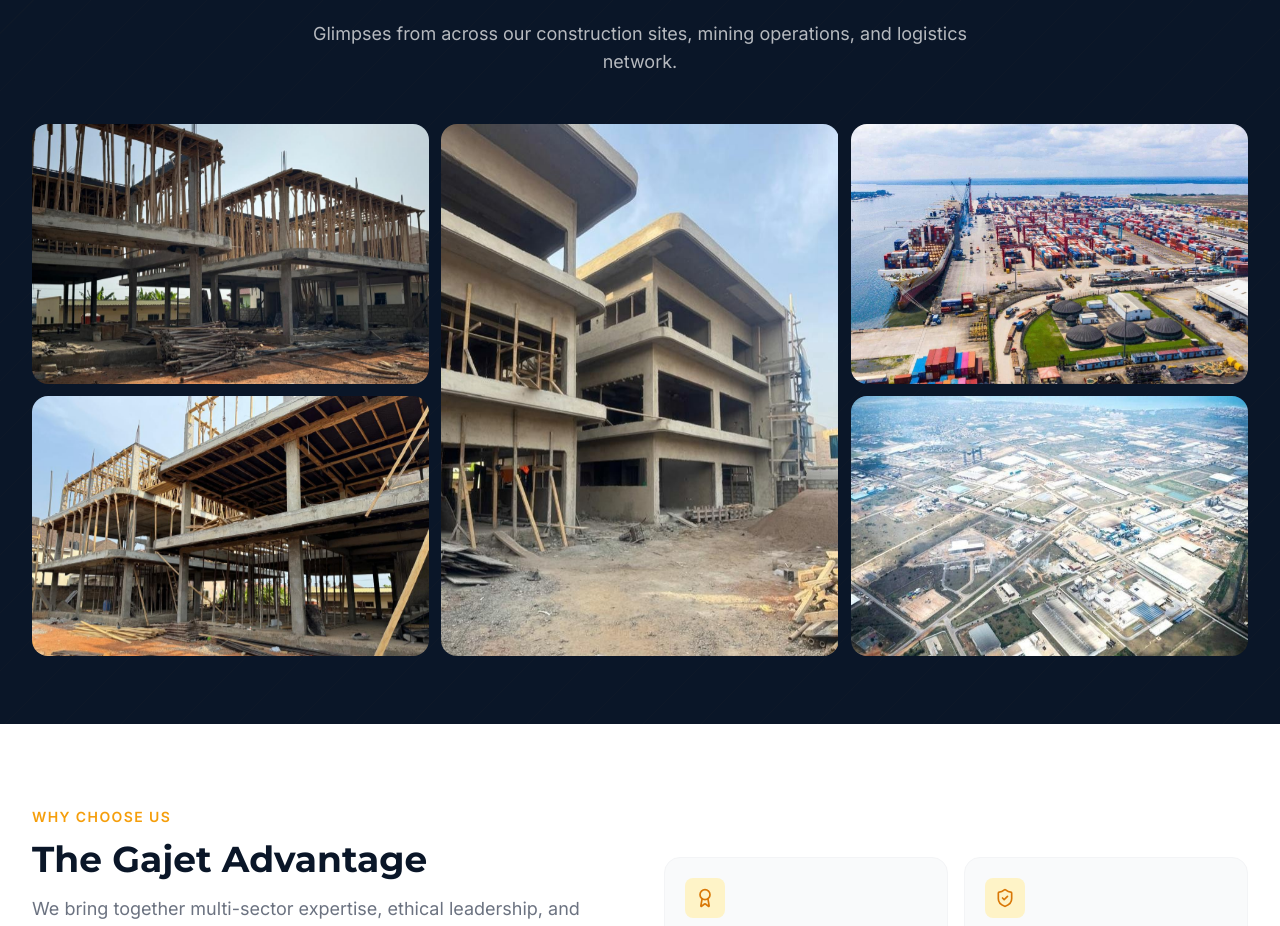
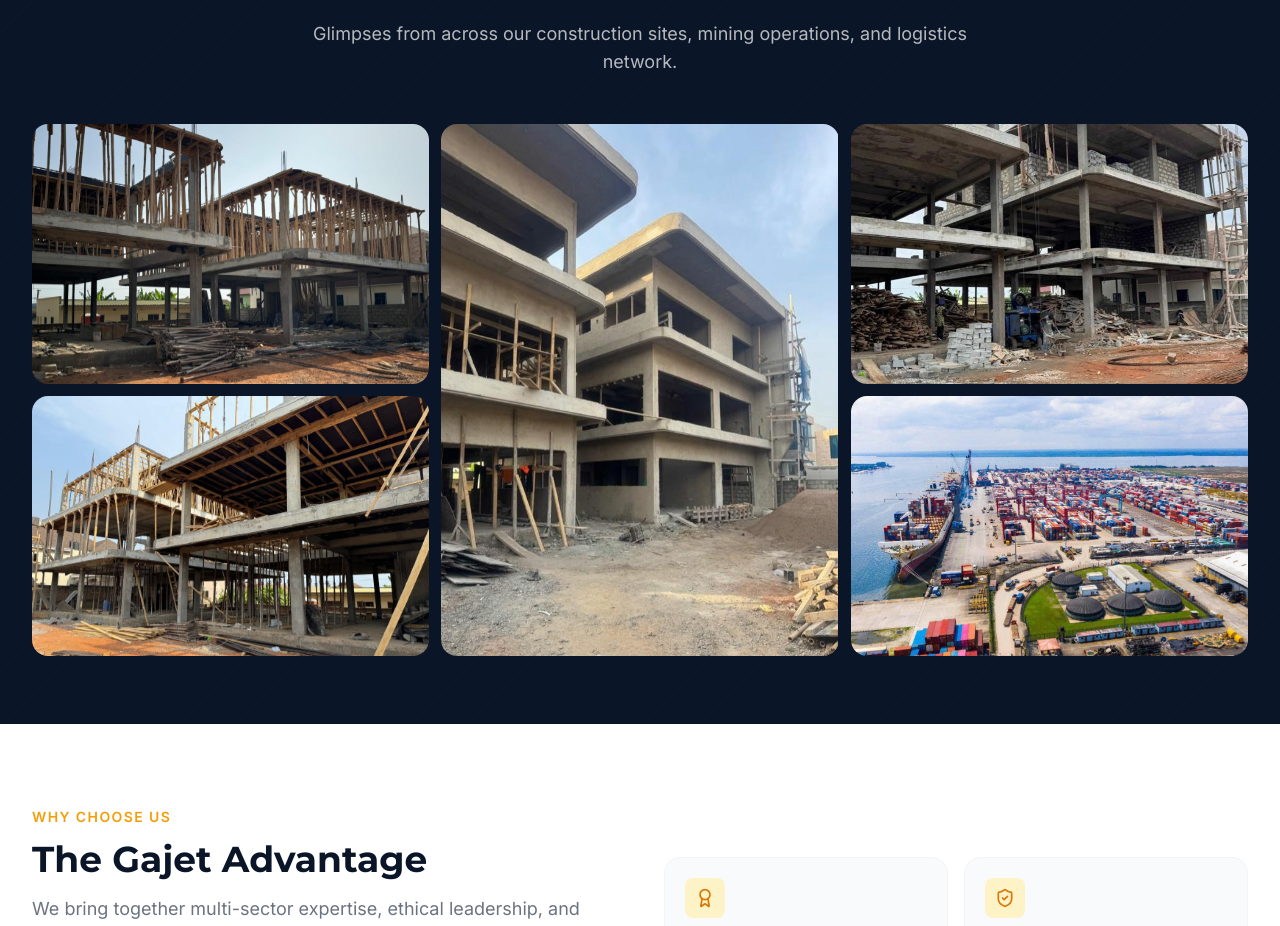
Before and after one commit to testingmic/gajetwebsite, a React (Vite) app: page / in a window 1280 px wide. Shown: the part 3270-4196 px from the top of the page. Built offline with nearby package versions, Linux system fonts and the light colour scheme.

Commit message:
Update image paths in images.js and Home.jsx: Correct gallery3 and gallery5 image references for improved consistency in the home section.

```diff
--- a/src/assets/images.js
+++ b/src/assets/images.js
@@ -24,9 +24,9 @@ export const HOME = {
   project3:   '/images/25.png', // home-project-3.jpg     — Featured project card 3
   gallery1:   '/images/10.jpeg', // home-gallery-1.jpg     — Gallery mosaic top-left (landscape)
   gallery2:   '/images/13.jpeg', // home-gallery-2.jpg     — Gallery mosaic top-right tall
-  gallery3:   '/images/5.jpeg', // home-gallery-3.jpg     — Gallery mosaic bottom-left
+  gallery3:   '/images/12.jpeg', // home-gallery-3.jpg     — Gallery mosaic bottom-left
   gallery4:   '/images/11.jpeg', // home-gallery-4.jpg     — Gallery mosaic bottom-center
-  gallery5:   '/images/2.jpeg', // home-gallery-5.jpg     — Gallery mosaic bottom-right
+  gallery5:   '/images/5.jpeg', // home-gallery-5.jpg     — Gallery mosaic bottom-right
   teamMember1: null, // team-member-1.jpg     — Team photo 1
   teamMember2: null, // team-member-2.jpg     — Team photo 2
   teamMember3: null, // team-member-3.jpg     — Team photo 3
--- a/src/pages/Home.jsx
+++ b/src/pages/Home.jsx
@@ -245,9 +245,9 @@ export default function Home() {
           <div className="grid grid-cols-2 md:grid-cols-3 gap-3 h-[480px] md:h-[520px]">
             <Animate variant="scale-sm" delay="0ms"   className="rounded-2xl overflow-hidden md:min-h-[260px]"><ImgSlot src={HOME.gallery1} alt="Gallery 1" label="home-gallery-1.jpeg&#10;(tall left panel)" className="w-full md:min-h-[260px]" /></Animate>
             <Animate variant="scale-sm" delay="100ms" className="row-span-2 rounded-2xl overflow-hidden h-full"><ImgSlot src={HOME.gallery2} alt="Gallery 2" label="home-gallery-2.jpeg" className="w-full h-full" /></Animate>
-            <Animate variant="scale-sm" delay="160ms" className="rounded-2xl overflow-hidden md:min-h-[260px]"><ImgSlot src={HOME.gallery3} alt="Gallery 3" label="home-gallery-3.jpeg" className="w-full h-full md:min-h-[260px]" /></Animate>
+            <Animate variant="scale-sm" delay="160ms" className="rounded-2xl overflow-hidden md:min-h-[260px]"><ImgSlot src={HOME.gallery3} alt="Gallery 3" label="home-gallery-3.jpeg" className="w-full h-full md:max-h-[260px]" /></Animate>
             <Animate variant="scale-sm" delay="220ms" className="rounded-2xl overflow-hidden md:min-h-[260px]"><ImgSlot src={HOME.gallery4} alt="Gallery 4" label="home-gallery-4.jpeg" className="w-full h-full md:min-h-[260px]" /></Animate>
-            <Animate variant="scale-sm" delay="280ms" className="rounded-2xl overflow-hidden md:min-h-[260px]"><ImgSlot src={HOME.gallery5} alt="Gallery 5" label="home-gallery-5.jpeg" className="w-full h-full" /></Animate>
+            <Animate variant="scale-sm" delay="280ms" className="rounded-2xl overflow-hidden md:min-h-[260px]"><ImgSlot src={HOME.gallery5} alt="Gallery 5" label="home-gallery-5.jpeg" className="w-full h-full md:min-h-[260px]" /></Animate>
           </div>
         </div>
       </section>
```
Also changed, not shown: 4 other files (tests, documents, lock files or other folders).
